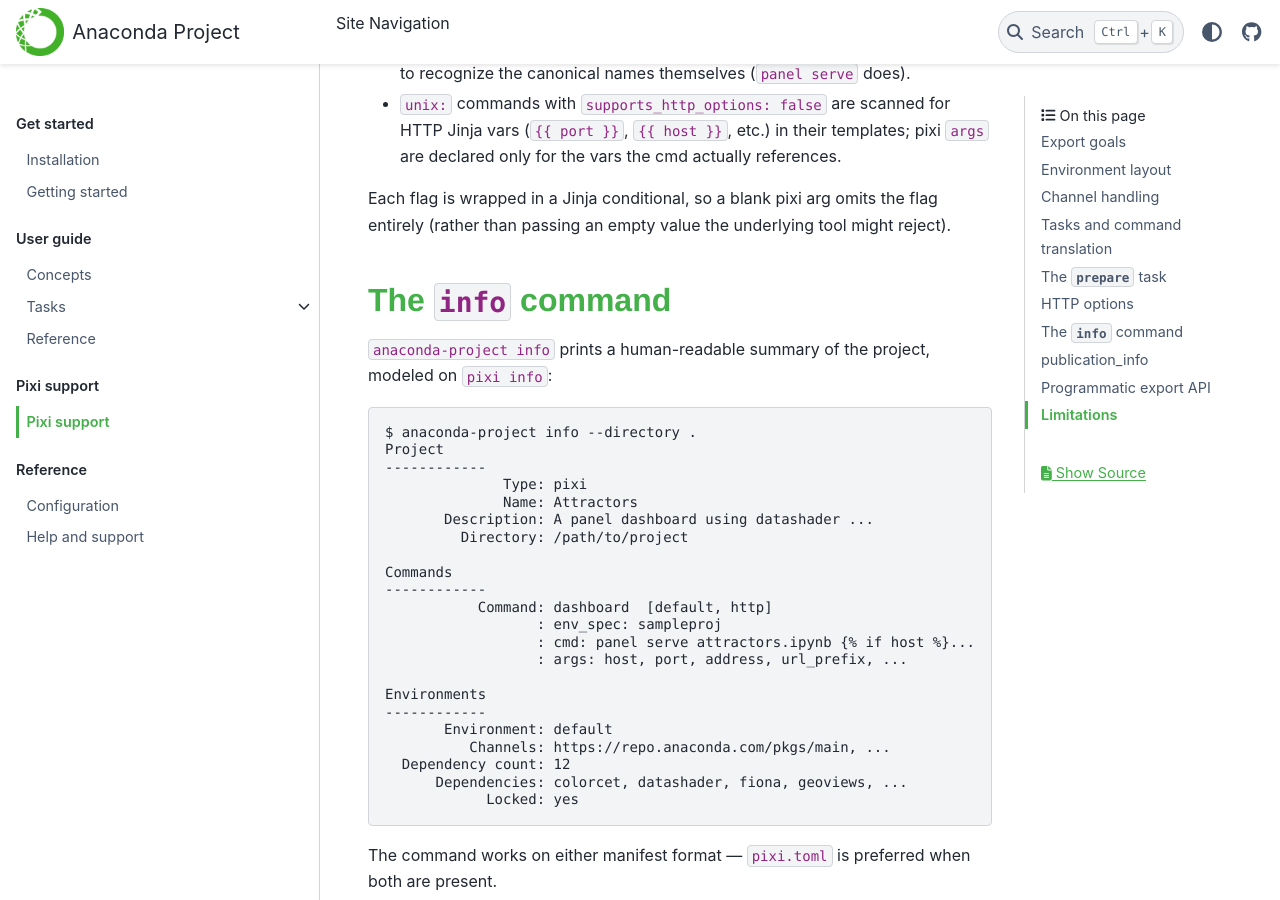
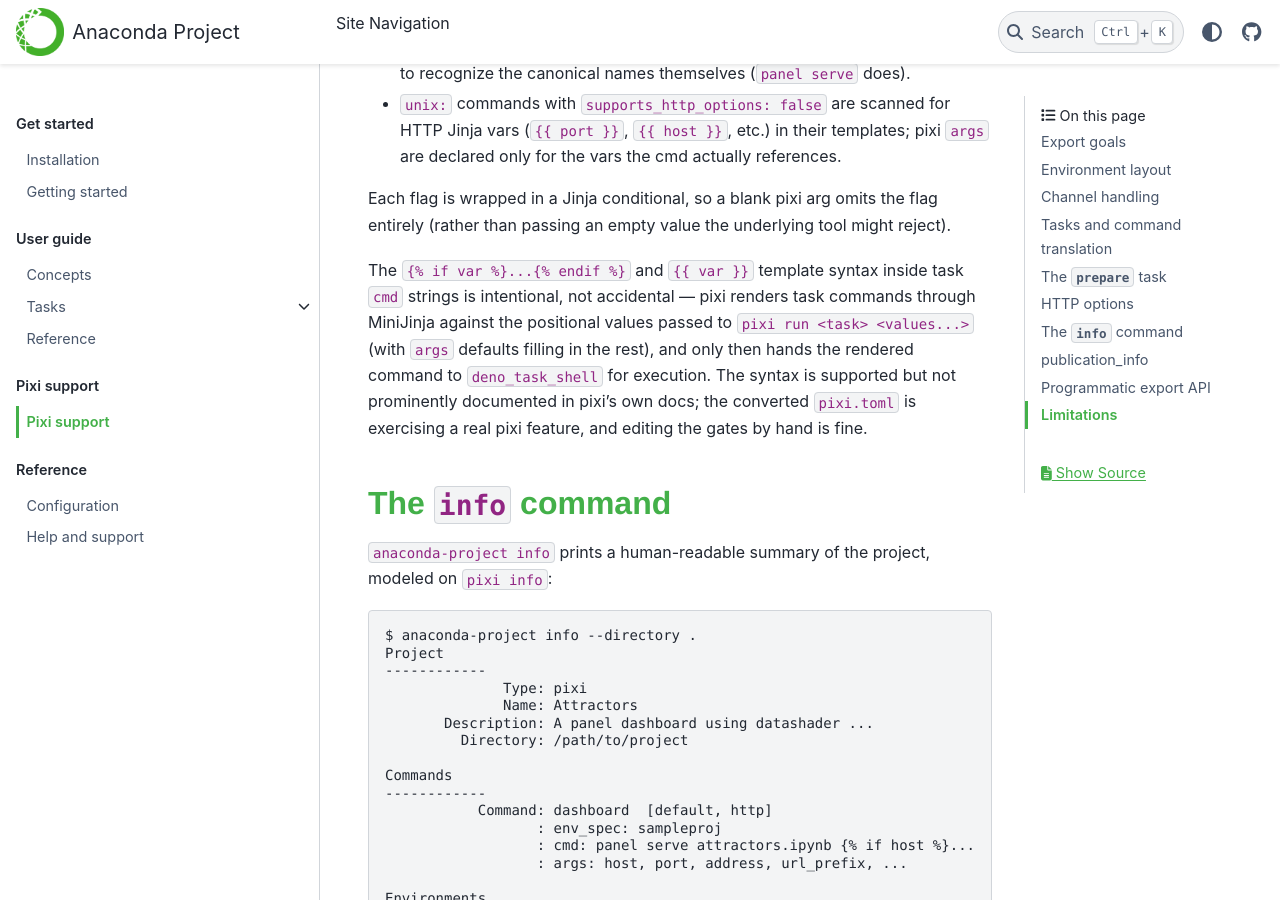
Before and after one commit to anaconda/anaconda-project, a Sphinx documentation site: the page built from docs/source/pixi-support.rst, in a window 1280 px wide and 900 px high, scrolled down 4917 px. Built offline with Sphinx 7.4.7 and the PyData theme 0.15.4, drawn with Linux system fonts in a browser that asks for light colours.

Commit message:
docs(pixi-support): clarify task template syntax and docs-env channel scope
Two small notes prompted by review:

* In the HTTP options section, call out that the {% if %} / {{ var }}
  syntax in task `cmd` strings is rendered by pixi through MiniJinja
  before deno_task_shell ever sees the line. The feature works but
  isn't prominently documented upstream, so a maintainer reading the
  converted pixi.toml might assume the templating is accidental.
* In docs/environment.yml, note that the conda-forge-only choice is a
  build-tooling decision for the docs build environment specifically;
  exported projects still resolve against the user's configured
  default_channels (typically pkgs/main + pkgs/r).

```diff
--- a/docs/environment.yml
+++ b/docs/environment.yml
@@ -8,4 +8,10 @@ channels:
 # `defaults` is intentionally omitted: Read the Docs build images
 # can't accept the Anaconda ToS gate that channel now requires, and
 # every package listed above is available on conda-forge.
+#
+# This applies only to the docs build environment. Projects exported
+# via `anaconda-project export-pixi` still resolve against the user's
+# configured `default_channels` (typically `pkgs/main` + `pkgs/r`);
+# the conda-forge-only choice here is a build-tooling decision, not
+# a project-level default.
 - conda-forge
--- a/docs/source/pixi-support.rst
+++ b/docs/source/pixi-support.rst
@@ -222,6 +222,16 @@ Each flag is wrapped in a Jinja conditional, so a blank pixi arg
 omits the flag entirely (rather than passing an empty value the
 underlying tool might reject).
 
+The ``{% if var %}...{% endif %}`` and ``{{ var }}`` template syntax
+inside task ``cmd`` strings is intentional, not accidental — pixi
+renders task commands through MiniJinja against the positional values
+passed to ``pixi run <task> <values...>`` (with ``args`` defaults
+filling in the rest), and only then hands the rendered command to
+``deno_task_shell`` for execution. The syntax is supported but not
+prominently documented in pixi's own docs; the converted ``pixi.toml``
+is exercising a real pixi feature, and editing the gates by hand is
+fine.
+
 The ``info`` command
 ====================
 
```
